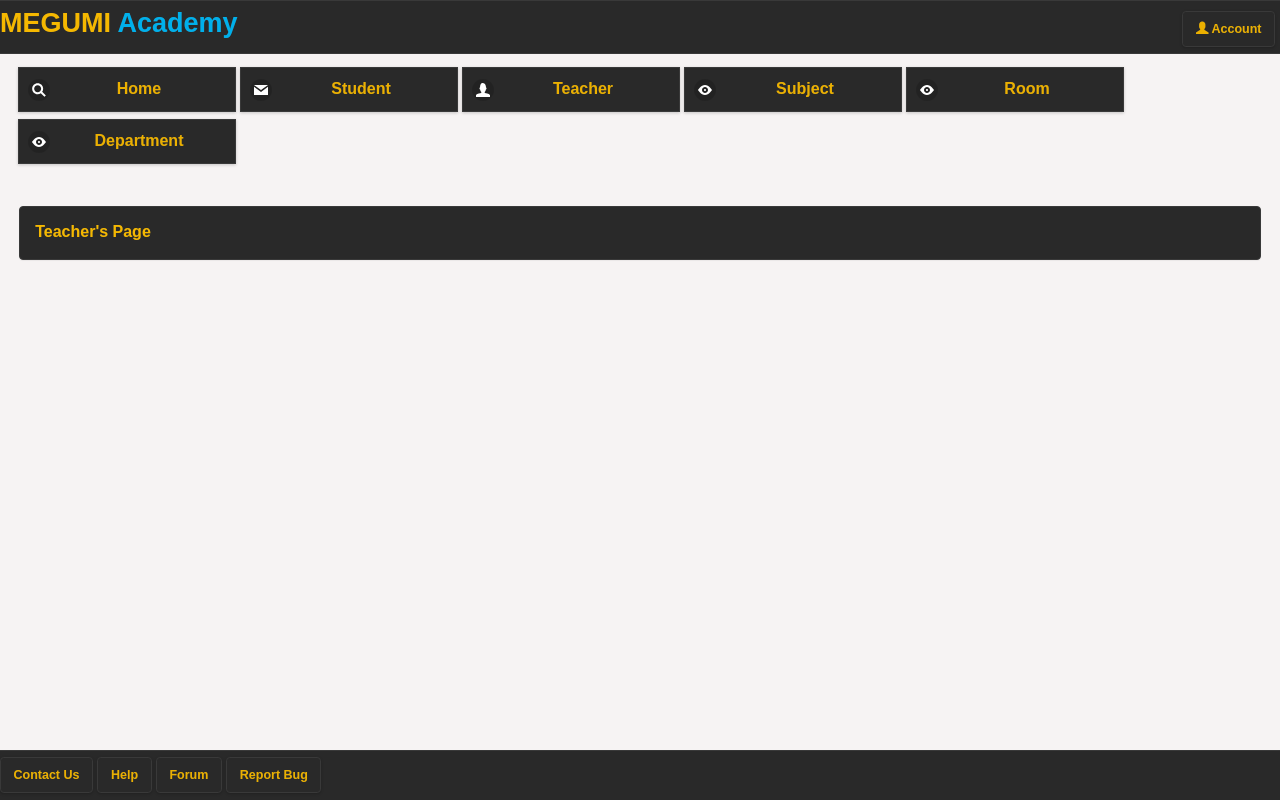
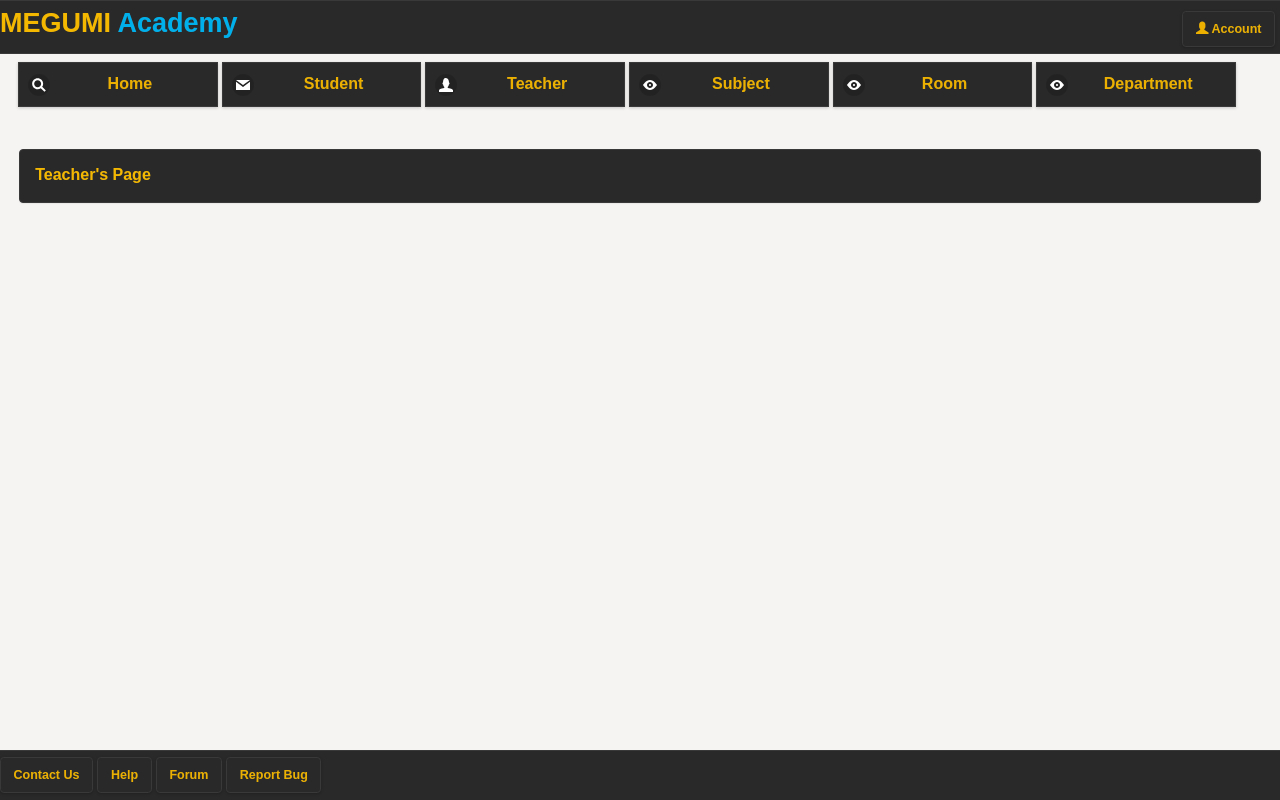
Before and after one commit to pcxiii/asterisx, a PHP site: page / in a window 1280 px wide. Run offline with PHP 8.4, Linux system fonts and the light colour scheme; some libraries are stand-ins or nearby versions.

Commit message:
fixes
remove some divs, and custom class names

```diff
--- a/enrollment/css/standard.css
+++ b/enrollment/css/standard.css
@@ -1,3 +1,6 @@
+body, .ui-page{
+    height: 100%;
+}
 /* HEADER AND FOOTER */
  .ui-header {
      height:54px;
@@ -5,6 +8,7 @@
  .ui-header .ui-btn,  .ui-header .ui-title {
     margin-top: 7px;
  }
+
  /* CONTENT */
  .ui-content{
  	width: 90%;
@@ -32,13 +36,16 @@
 
 /* TOP MENU NAVIGATION */
 #top_menu{
-	margin-top: -1px;
- 	width: 100%;
+    margin-top: -1px;
+    width: 100%;
+    margin: 0 auto;
 }
 #top_menu .ui-btn{
-	width: 25%;
-	margin: 1px 0;
-	float: left
+    width: 16%;
+    margin: 1px 0;
+    float: left;
+    max-width:218px;
+    margin:7px 2px 0px 2px !important;
 }
 
 #home_title{
@@ -51,19 +58,7 @@
     letter-spacing: 3px;
 }
 
-#top_menu{
-    padding-top:5px;
-    margin: 0 auto;
-}
-
-.menu_cl{
-width:218px !important;
-
-     margin:7px 2px 0px 2px !important;
-}
-
 .indicator{
-
     margin: 0 auto !important;
     width: 97%;
 }
--- a/enrollment/js/script.js
+++ b/enrollment/js/script.js
@@ -17,7 +17,7 @@ $( function() {
 
 
 
-	$('.menu_cl').click(function(){
+	$('#top_menu .ui-btn').click(function(){
 			var value = $(this).text();
 
 			$('.contents').empty();
```
Also changed, not shown: enrollment/index.html (+12 -17 lines).
